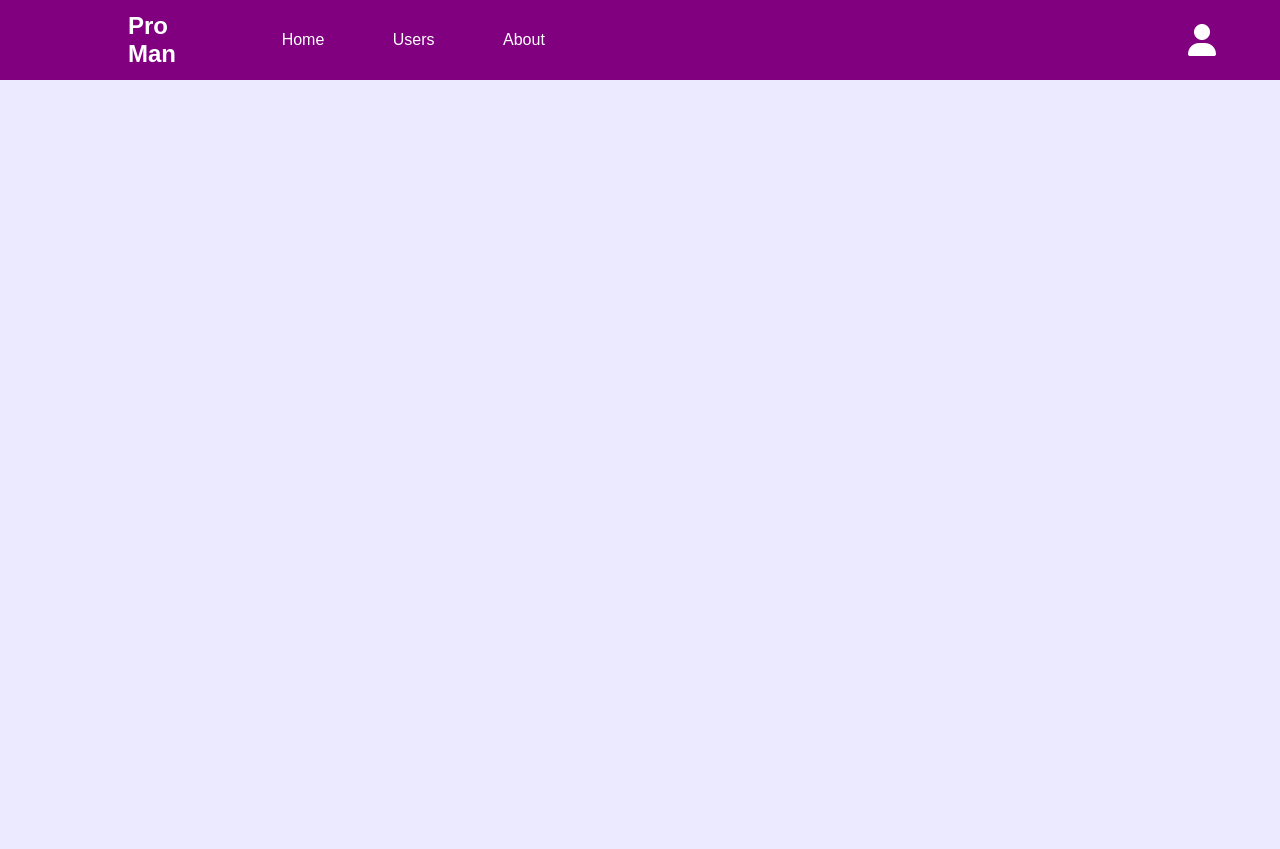
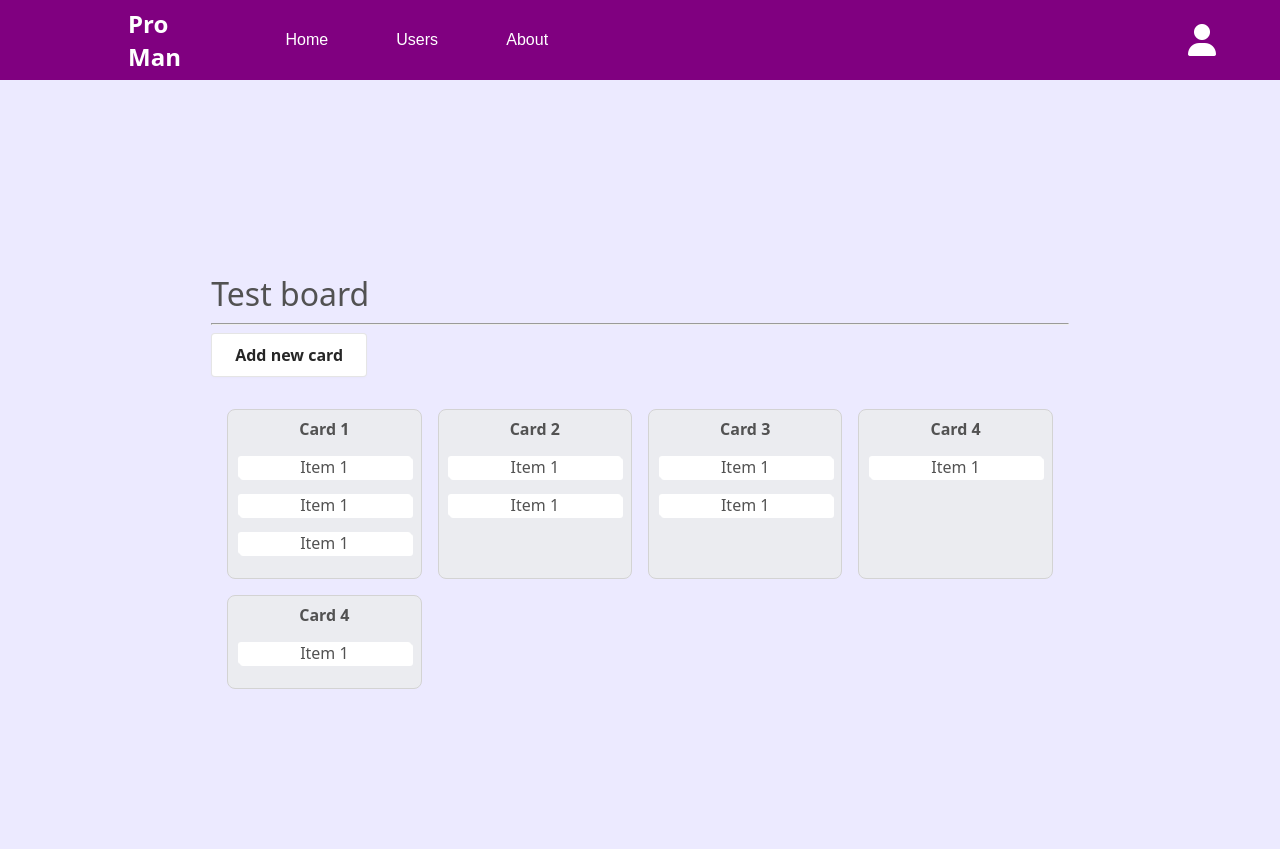
Before and after one commit to damskw/proman-task-manager, a Flask app: page /boards in a window 1280 px wide. Before the commit the page ends 80 px from the top, so only its background shows below. Run offline with Flask 2, Linux system fonts and the light colour scheme; data that the repository does not hold is empty; parts of the project's set-up code (start-up, migrations or seed data) failed here and were passed over; some libraries are stand-ins or nearby versions.

Commit message:
dynamically add cards

```diff
--- a/data_manager.py
+++ b/data_manager.py
@@ -57,3 +57,9 @@ def execute_select(statement, variables=None, fetchall=True):
             cursor.execute(statement, variables)
             result_set = cursor.fetchall() if fetchall else cursor.fetchone()
     return result_set
+
+
+def execute_insert(statement, variables):
+    with establish_connection() as conn:
+        with conn.cursor(cursor_factory=psycopg2.extras.RealDictCursor) as cursor:
+            cursor.execute(statement, variables)
--- a/main.py
+++ b/main.py
@@ -1,4 +1,4 @@
-from flask import Flask, render_template, url_for
+from flask import Flask, render_template, url_for, request, redirect
 from dotenv import load_dotenv
 from util import json_response
 import mimetypes
@@ -41,7 +41,23 @@ def get_cards_for_board(board_id: int):
     All cards that belongs to a board
     :param board_id: id of the parent board
     """
-    return queries.get_cards_for_board(board_id)
+    if request.method == "GET":
+        return queries.get_cards_for_board(board_id)
+
+
+@app.route("/api/boards/<int:board_id>/cards/", methods=["POST"])
+@json_response
+def add_empty_card(board_id: int):
+    """
+    Add empty card to a board
+    :param board_id: id of a board, title of a new card, order of a new card
+    """
+    if request.method == "POST":
+        data = request.get_json()
+        card_title = data["cardTitle"]
+        card_order = data["cardOrder"]
+        queries.create_empty_card(board_id, card_title, card_order)
+        return queries.return_created_card(card_order, board_id)
 
 
 @app.route("/api/cards/<int:card_id>/items/")
--- a/queries.py
+++ b/queries.py
@@ -62,3 +62,25 @@ def get_items_for_card(card_id):
         , {"card_id": card_id})
 
     return matching_items
+
+
+def create_empty_card(board_id, card_title, card_order):
+    data_manager.execute_insert(
+        """
+        INSERT INTO cards(board_id, title, card_order)
+        VALUES (%(board_id)s, %(card_title)s, %(card_order)s)
+        """
+        , {"board_id": board_id, "card_title": card_title, "card_order": card_order}
+    )
+
+
+def return_created_card(card_order, board_id, fetchall=False):
+    matching_card = data_manager.execute_select(
+        """
+        SELECT * FROM cards
+        WHERE cards.card_order = %(card_order)s AND cards.board_id = %(board_id)s
+        ;
+        """
+        , {"card_order": card_order, "board_id": board_id})
+
+    return matching_card
--- a/static/css/main.css
+++ b/static/css/main.css
@@ -1,6 +1,52 @@
 body {
     margin: auto;
-    font-family: 'Enriqueta', arial, serif;
+    font-family: system-ui,-apple-system,system-ui,"Helvetica Neue",Helvetica,Arial,sans-serif;
+}
+
+.page-button {
+  align-items: center;
+  background-color: white;
+  border: 1px solid rgba(0, 0, 0, 0.1);
+  border-radius: .25rem;
+  box-shadow: rgba(0, 0, 0, 0.02) 0 1px 3px 0;
+  box-sizing: border-box;
+  color: rgba(0, 0, 0, 0.85);
+  cursor: pointer;
+  display: inline-flex;
+  font-family: system-ui,-apple-system,system-ui,"Helvetica Neue",Helvetica,Arial,sans-serif;
+  font-size: 16px;
+  font-weight: 600;
+  justify-content: center;
+  line-height: 1;
+  margin: 0;
+  min-height: 2rem;
+  padding: calc(.875rem - 1px) calc(1.5rem - 1px);
+  text-decoration: none;
+  transition: all 250ms;
+  user-select: none;
+  -webkit-user-select: none;
+  touch-action: manipulation;
+  vertical-align: baseline;
+  width: auto;
+}
+
+.page-button:hover,
+.page-button:focus {
+  border-color: rgba(0, 0, 0, 0.15);
+  box-shadow: rgba(0, 0, 0, 0.1) 0 4px 12px;
+  color: rgba(0, 0, 0, 0.65);
+}
+
+.page-button:hover {
+  transform: translateY(-1px);
+}
+
+.page-button:active {
+  background-color: #F0F0F1;
+  border-color: rgba(0, 0, 0, 0.15);
+  box-shadow: rgba(0, 0, 0, 0.06) 0 2px 4px;
+  color: rgba(0, 0, 0, 0.65);
+  transform: translateY(0);
 }
 
 .main-page {
--- a/static/js/controller/boardsManager.js
+++ b/static/js/controller/boardsManager.js
@@ -10,18 +10,28 @@ export let boardsManager = {
             const boardBuilder = htmlFactory(htmlTemplates.board);
             const content = boardBuilder(board);
             domManager.addChild("#root", content);
-            // domManager.addEventListener(
-            //     `.toggle-board-button[data-board-id="${board.id}"]`,
-            //     "click",
-            //     showHideButtonHandler
-            // );
+            domManager.addEventListener(
+                `.page-button[data-new-card-board-id="${board.id}"]`,
+                "click",
+                addCard
+            );
             await cardsManager.loadCards(board.id);
         }
 
     },
 };
 
-function showHideButtonHandler(clickEvent) {
-    const boardId = clickEvent.target.dataset.boardId;
-    cardsManager.loadCards(boardId);
+async function addCard(clickEvent) {
+    const boardId = clickEvent.target.dataset.newCardBoardId;
+    const cards = await dataHandler.createEmptyCard(boardId);
+    cards.forEach(card => {
+        const cardBuilder = htmlFactory(htmlTemplates.card);
+        const content = cardBuilder(card);
+        domManager.addChild(`.cards-container[data-board-cards-container-id="${boardId}"]`, content);
+    })
+
+
+    // const cardBuilder = htmlFactory(htmlTemplates.card);
+    // const content = cardBuilder(card);
+    // console.log(boardId)
 }
--- a/static/js/controller/cardsManager.js
+++ b/static/js/controller/cardsManager.js
@@ -9,7 +9,7 @@ export let cardsManager = {
         for (let card of cards) {
             const cardBuilder = htmlFactory(htmlTemplates.card);
             const content = cardBuilder(card);
-            domManager.addChild(`.cards-container[data-board-id="${boardId}"]`, content);
+            domManager.addChild(`.cards-container[data-board-cards-container-id="${boardId}"]`, content);
             // domManager.addEventListener(
             //     `.card[data-card-id="${card.id}"]`,
             //     "click",
--- a/static/js/data/dataHandler.js
+++ b/static/js/data/dataHandler.js
@@ -26,6 +26,12 @@ export let dataHandler = {
     createNewCard: async function (cardTitle, boardId, statusId) {
         // creates new card, saves it and calls the callback function with its data
     },
+    createEmptyCard: async function (boardId) {
+        // creates an empty card which values can be updated later
+        const cards = await this.getCardsByBoardId(boardId);
+        const data = { cardTitle: "new card", boardId: boardId, cardOrder: cards.length + 1};
+        return await apiPost(`/api/boards/${boardId}/cards/`, data)
+    }
 };
 
 async function apiGet(url) {
@@ -38,12 +44,23 @@ async function apiGet(url) {
 }
 
 async function apiPost(url, payload) {
+    let response = await fetch(url, {
+        method: 'POST',
+        headers: {
+            'Content-Type': 'application/json',
+        },
+        body: JSON.stringify(payload),
+    });
+    if (response.ok) {
+        return await response.json();
+    }
 }
 
 async function apiDelete(url) {
 }
 
 async function apiPut(url) {
+
 }
 
 async function apiPatch(url) {
--- a/static/js/view/htmlFactory.js
+++ b/static/js/view/htmlFactory.js
@@ -23,13 +23,13 @@ export function htmlFactory(template) {
 }
 
 function boardBuilder(board) {
-    return `<div class="single-board">
+    return `<div class="single-board" data-board-id=${board.id}>
                 <div class="board-header">
                     <div class="board-name">${board.title}</div>
                     <hr>
-
+                    <button class="page-button" data-new-card-board-id=${board.id}>Add new card</button>
                 </div>
-                <div class="cards-container" data-board-id=${board.id}>
+                <div class="cards-container" data-board-cards-container-id=${board.id}>
 
                 </div>
             </div>`;
--- a/templates/boards_layout.html
+++ b/templates/boards_layout.html
@@ -4,38 +4,39 @@
     <div class="center-all-content">
         <div class="all-boards-container" id="root">
 
-{#            <div class="single-board">#}
-{#                <div class="board-header">#}
-{#                    <div class="board-name">Test board</div>#}
-{#                    <hr>#}
-{#                </div>#}
-{#                <div class="cards-container">#}
-{#                    <div class="single-card">#}
-{#                        <div class="card-name">Card 1</div>#}
-{#                        <div class="card-item">Item 1</div>#}
-{#                        <div class="card-item">Item 1</div>#}
-{#                        <div class="card-item">Item 1</div>#}
-{#                    </div>#}
-{#                    <div class="single-card">#}
-{#                        <div class="card-name">Card 2</div>#}
-{#                        <div class="card-item">Item 1</div>#}
-{#                        <div class="card-item">Item 1</div>#}
-{#                    </div>#}
-{#                    <div class="single-card">#}
-{#                        <div class="card-name">Card 3</div>#}
-{#                        <div class="card-item">Item 1</div>#}
-{#                        <div class="card-item">Item 1</div>#}
-{#                    </div>#}
-{#                    <div class="single-card">#}
-{#                        <div class="card-name">Card 4</div>#}
-{#                        <div class="card-item">Item 1</div>#}
-{#                    </div>#}
-{#                    <div class="single-card">#}
-{#                        <div class="card-name">Card 4</div>#}
-{#                        <div class="card-item">Item 1</div>#}
-{#                    </div>#}
-{#                </div>#}
-{#            </div>#}
+            <div class="single-board">
+                <div class="board-header">
+                    <div class="board-name">Test board</div>
+                    <hr>
+                    <button class="page-button">Add new card</button>
+                </div>
+                <div class="cards-container">
+                    <div class="single-card">
+                        <div class="card-name">Card 1</div>
+                        <div class="card-item">Item 1</div>
+                        <div class="card-item">Item 1</div>
+                        <div class="card-item">Item 1</div>
+                    </div>
+                    <div class="single-card">
+                        <div class="card-name">Card 2</div>
+                        <div class="card-item">Item 1</div>
+                        <div class="card-item">Item 1</div>
+                    </div>
+                    <div class="single-card">
+                        <div class="card-name">Card 3</div>
+                        <div class="card-item">Item 1</div>
+                        <div class="card-item">Item 1</div>
+                    </div>
+                    <div class="single-card">
+                        <div class="card-name">Card 4</div>
+                        <div class="card-item">Item 1</div>
+                    </div>
+                    <div class="single-card">
+                        <div class="card-name">Card 4</div>
+                        <div class="card-item">Item 1</div>
+                    </div>
+                </div>
+            </div>
 
         </div>
     </div>
```
